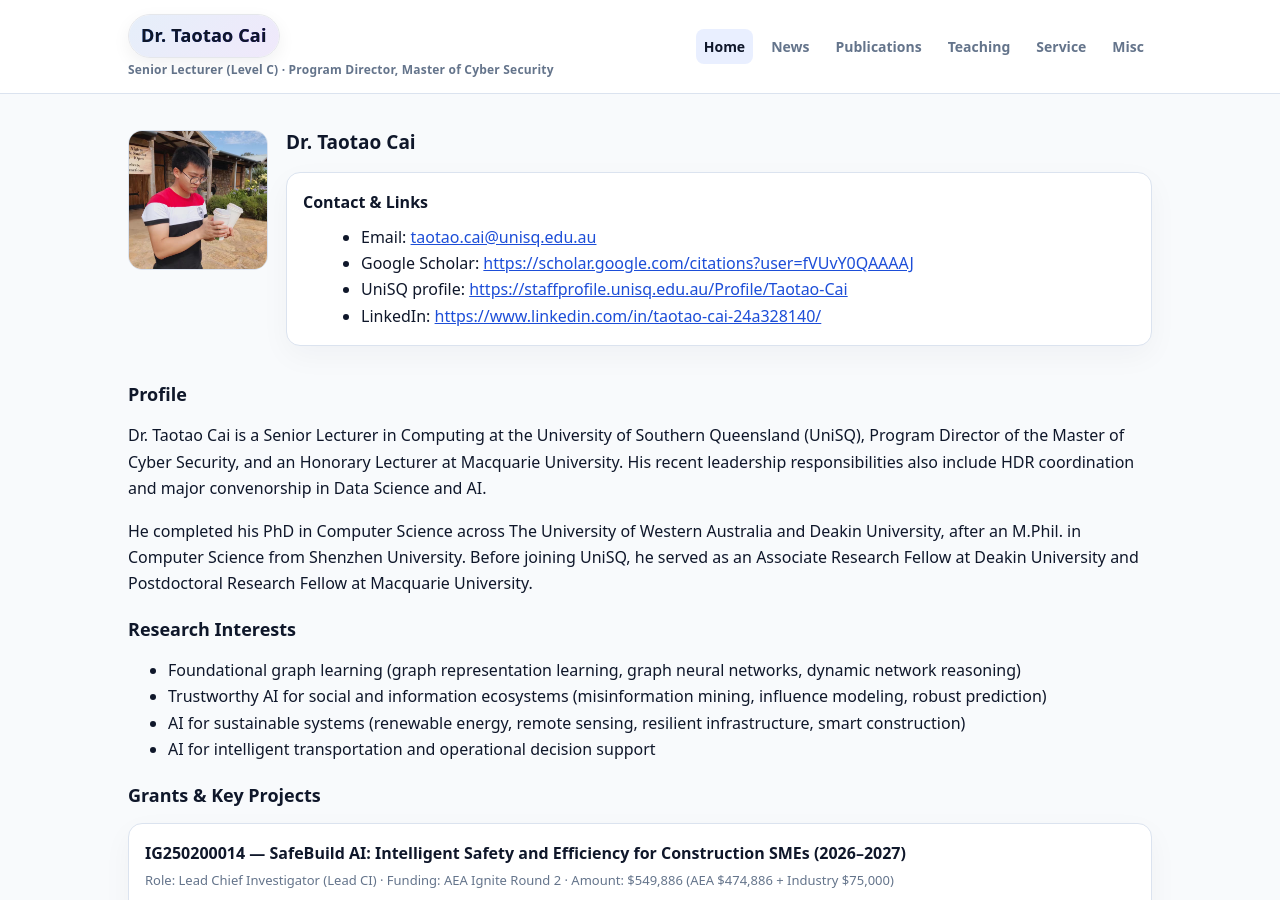
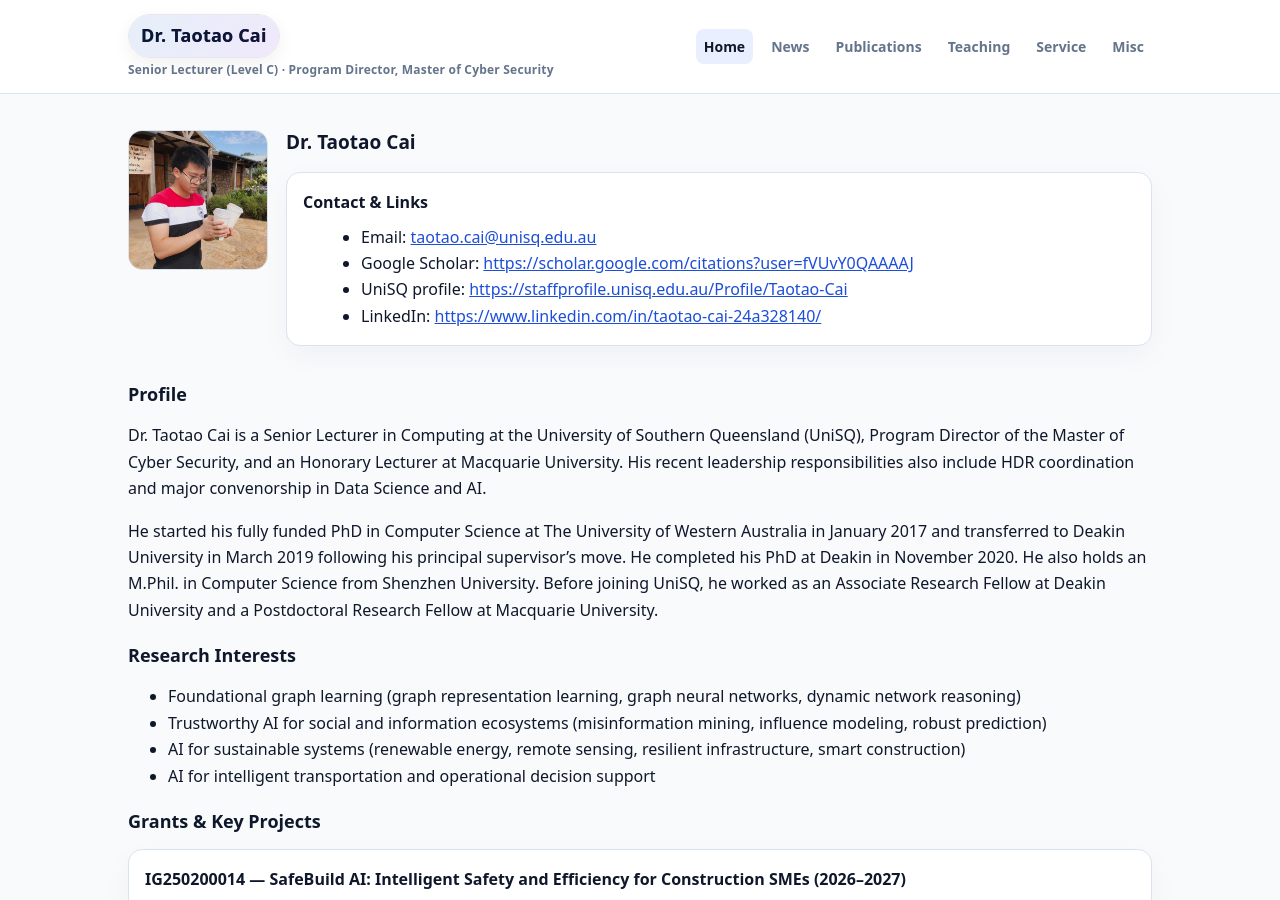
Before and after one commit to Taotao1992/Taotao1992.github.io, a Jekyll site: the page built from index.md, in a window 1280 px wide and 900 px high. Built offline with Jekyll 4.4.1, drawn with Linux system fonts in a browser that asks for light colours.

Commit message:
Update index.md

```diff
--- a/index.md
+++ b/index.md
@@ -25,7 +25,7 @@ title: Home
 
 Dr. Taotao Cai is a Senior Lecturer in Computing at the University of Southern Queensland (UniSQ), Program Director of the Master of Cyber Security, and an Honorary Lecturer at Macquarie University. His recent leadership responsibilities also include HDR coordination and major convenorship in Data Science and AI.
 
-He completed his PhD in Computer Science across The University of Western Australia and Deakin University, after an M.Phil. in Computer Science from Shenzhen University. Before joining UniSQ, he served as an Associate Research Fellow at Deakin University and Postdoctoral Research Fellow at Macquarie University.
+He started his fully funded PhD in Computer Science at The University of Western Australia in January 2017 and transferred to Deakin University in March 2019 following his principal supervisor’s move. He completed his PhD at Deakin in November 2020. He also holds an M.Phil. in Computer Science from Shenzhen University. Before joining UniSQ, he worked as an Associate Research Fellow at Deakin University and a Postdoctoral Research Fellow at Macquarie University.
 
 ## Research Interests
 
```
